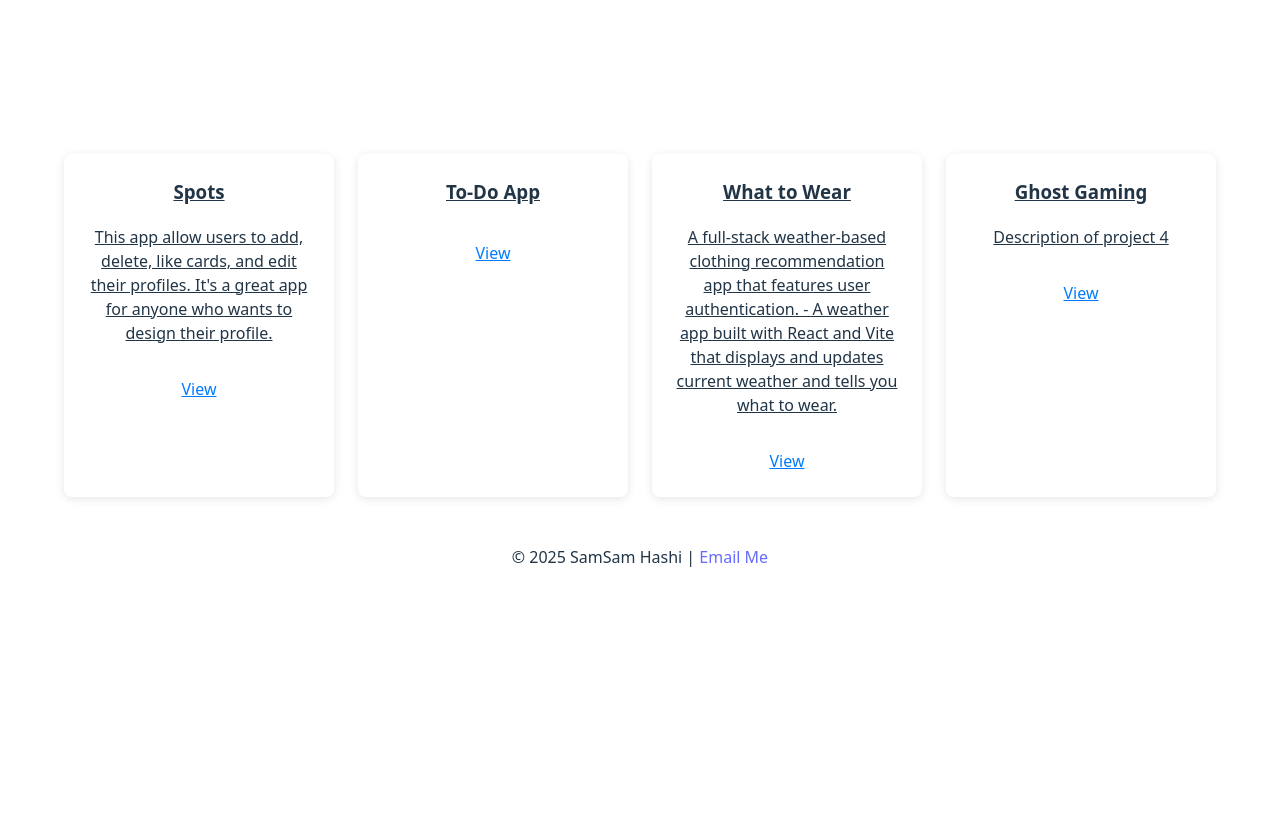
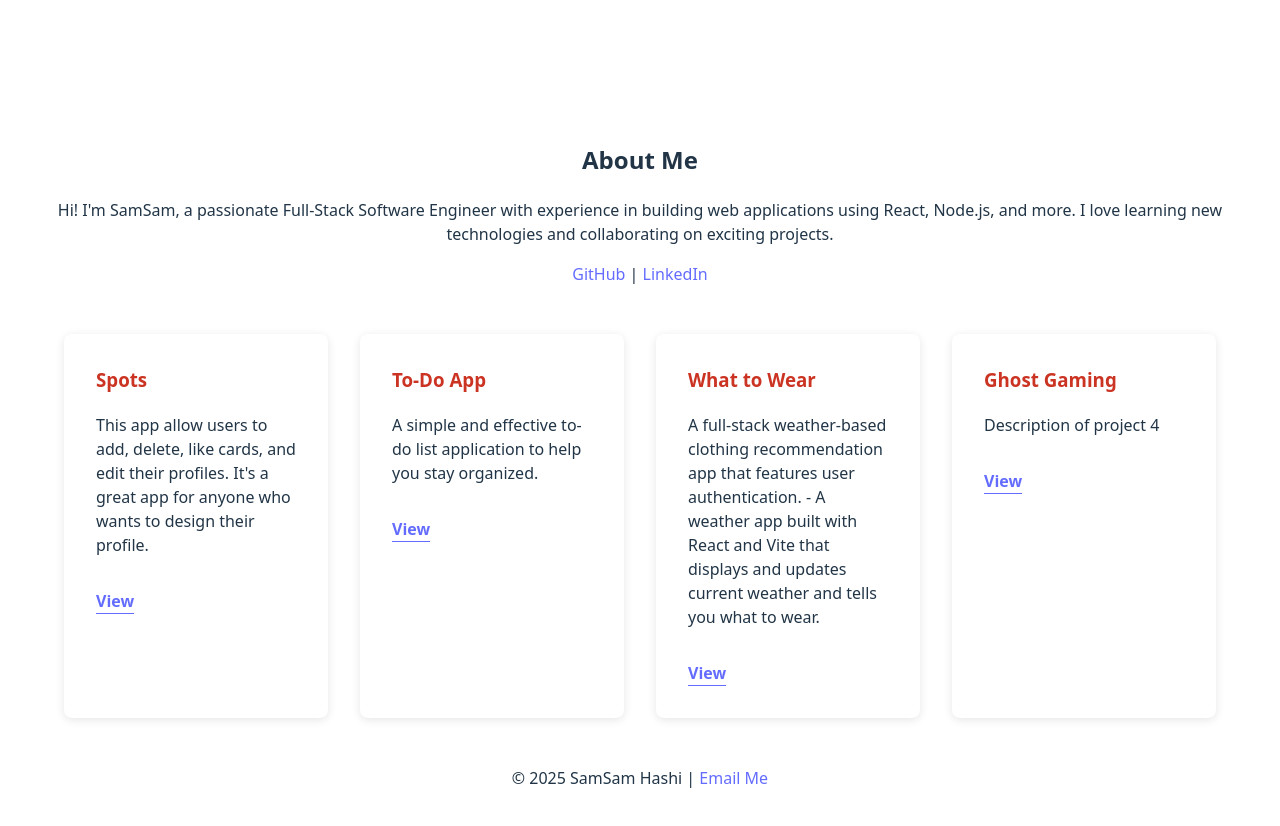
Before and after one commit to Samjamhas10/portfolio-website, a React (Vite) app: page / in a window 1280 px wide. Shown: the part 740-1566 px from the top of the page. Before the commit the page ends 1357 px from the top, so only its background shows below. Built offline with nearby package versions, Linux system fonts and the light colour scheme.

Commit message:
Make a few syling chanegs & add more content to AboutMe section

```diff
--- a/src/components/AboutMe/AboutMe.jsx
+++ b/src/components/AboutMe/AboutMe.jsx
@@ -1,7 +1,33 @@
 import "./AboutMe.css";
 
 function AboutMe() {
-  return <></>;
+  return (
+    <section className="aboutme" id="aboutme">
+      <h2>About Me</h2>
+      <p>
+        Hi! I'm SamSam, a passionate Full-Stack Software Engineer with
+        experience in building web applications using React, Node.js, and more.
+        I love learning new technologies and collaborating on exciting projects.
+      </p>
+      <p>
+        <a
+          href="https://github.com/Samjamhas10"
+          target="_blank"
+          rel="noopener noreferrer"
+        >
+          GitHub
+        </a>{" "}
+        |{" "}
+        <a
+          href="https://www.linkedin.com/in/samsamjamahashi/"
+          target="_blank"
+          rel="noopener noreferrer"
+        >
+          LinkedIn
+        </a>
+      </p>
+    </section>
+  );
 }
 
 export default AboutMe;
--- a/src/components/App/App.jsx
+++ b/src/components/App/App.jsx
@@ -15,8 +15,8 @@ function App() {
     <div>
       <NavBar />
       <Main />
+      <AboutMe />
       <Projects />
-      <AboutMe />
       <Footer />
     </div>
   );
--- a/src/components/Footer/Footer.jsx
+++ b/src/components/Footer/Footer.jsx
@@ -4,7 +4,7 @@ function Footer() {
   return (
     <footer className="footer" id="contact">
       <p>
-        © 2025 SamSam Hashi | <a href="sjama9660@gmail.com">Email Me</a>
+        © 2025 SamSam Hashi | <a href="mailto:sjama9660@gmail.com">Email Me</a>
       </p>
     </footer>
   );
--- a/src/components/Projects/Projects.css
+++ b/src/components/Projects/Projects.css
@@ -1,30 +1,44 @@
 .projects {
   display: grid;
   grid-template-columns: repeat(auto-fit, minmax(250px, 1fr));
-  gap: 1.5rem;
+  gap: 2rem;
   padding: 2rem;
 }
 
 .project-card {
-  /* background-color: #fff; */
+  background-color: #ffffff;
   border-radius: 8px;
-  padding: 1.5rem;
+  padding: 2rem;
   box-shadow: 0 2px 10px rgba(0, 0, 0, 0.1);
   transition: transform 0.2s, box-shadow 0.2s;
-  text-decoration: underline;
+  text-align: left;
 }
 
 .project-card:hover {
-  transform: translateY(-5px);
-  box-shadow: 0 6px 20px rgba(0, 0, 0, 0.15);
+  transform: translateY(-8px) scale(1.03);
+  box-shadow: 0 6px 24px rgba(0, 0, 0, 0.15);
 }
 
 .project-card h3 {
   margin-top: 0;
+  color: #cb3322;
+}
+
+.project-card p {
+  color: #213547;
 }
 
 .project-card a {
   display: inline-block;
   margin-top: 1rem;
-  color: #007bff;
+  color: #646cff;
+  font-weight: 600;
+  text-decoration: none;
+  border-bottom: 1px solid #646cff;
+  transition: color 0.2s, border-color 0.2s;
 }
+
+.project-card a:hover {
+  color: #cb3322;
+  border-color: #cb3322;
+}
--- a/src/components/Projects/Projects.jsx
+++ b/src/components/Projects/Projects.jsx
@@ -9,7 +9,8 @@ const projectsData = [
   },
   {
     title: "To-Do App",
-    description: "",
+    description:
+      "A simple and effective to-do list application to help you stay organized.",
     link: "https://samjamhas10.github.io/se_project_todo-app/",
   },
   {
--- a/src/main.jsx
+++ b/src/main.jsx
@@ -1,7 +1,7 @@
 import React from "react";
 import ReactDOM from "react-dom/client";
 import "./index.css";
-import App from "./Components/App/App";
+import App from "./components/App/App";
 
 ReactDOM.createRoot(document.getElementById("root")).render(
   <React.StrictMode>
```
Also changed, not shown: 1 other file (tests, documents, lock files or other folders).
